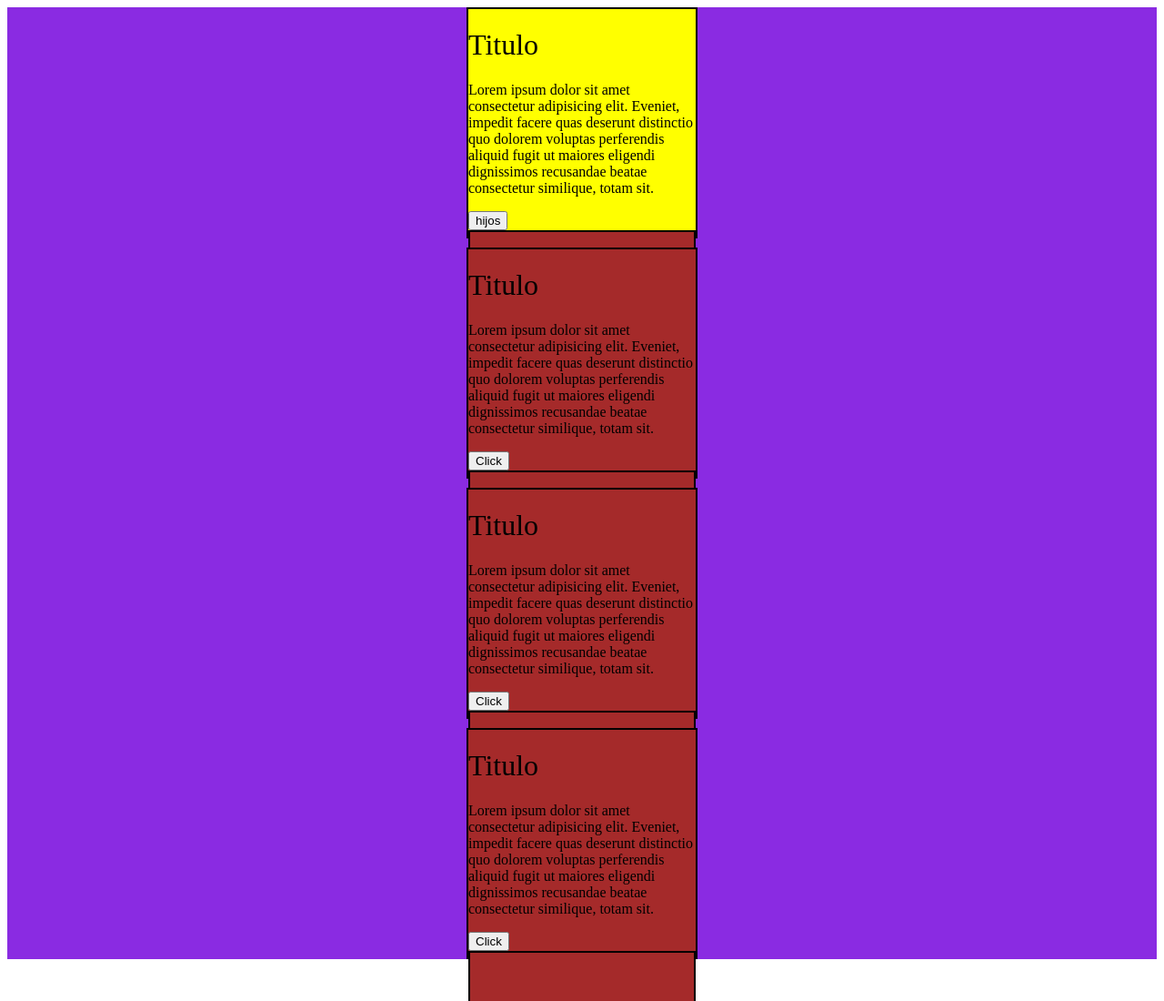
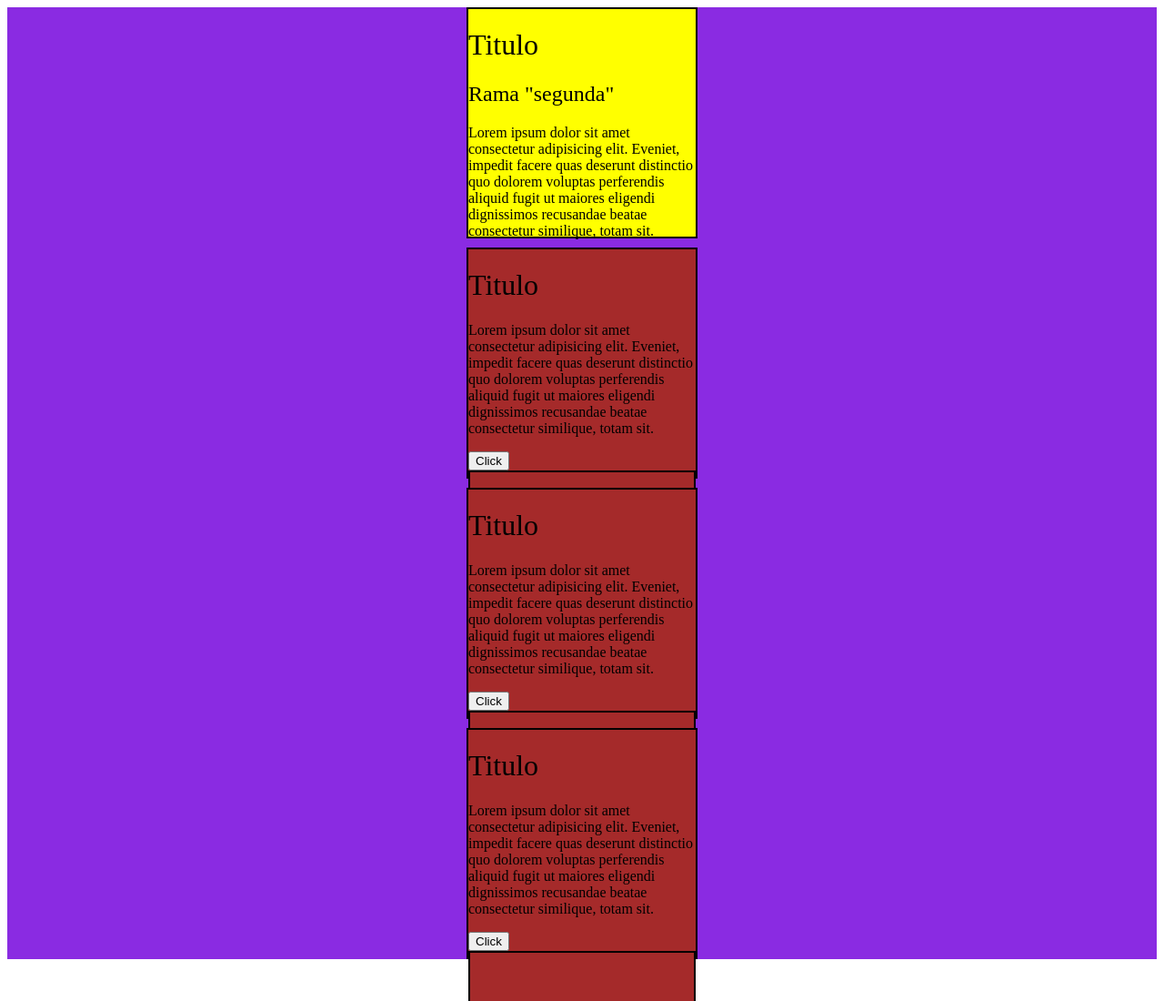
Before and after one commit to lastra087/Class10_10, a plain HTML site: page flexbox-grid/grid.html in a window 1280 px wide. Shown: the top 1100 px of the page at 91% size. Drawn offline with Linux system fonts and the light colour scheme.

Commit message:
1er commit Segunda

```diff
--- a/flexbox-grid/grid.html
+++ b/flexbox-grid/grid.html
@@ -10,6 +10,7 @@
     <div class = "padre alinear">
         <div class = "hijos elemento1">
             <h1>Titulo</h1>
+            <h2>Rama "segunda"</h2>
             <p>Lorem ipsum dolor sit amet consectetur adipisicing elit. Eveniet, impedit facere quas deserunt distinctio quo dolorem voluptas perferendis aliquid fugit ut maiores eligendi dignissimos recusandae beatae consectetur similique, totam sit.</p>
             <button>hijos</button>
             <button class = "hijos">
```
